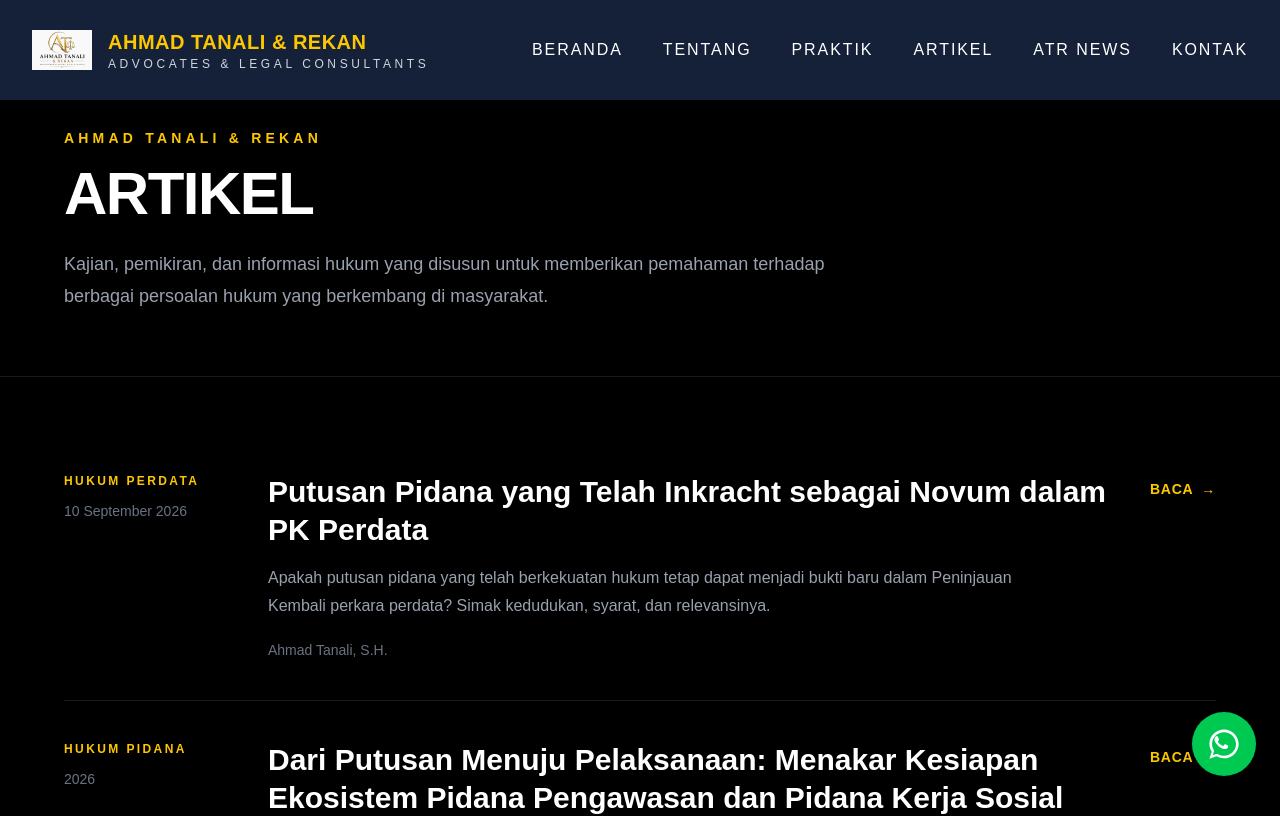
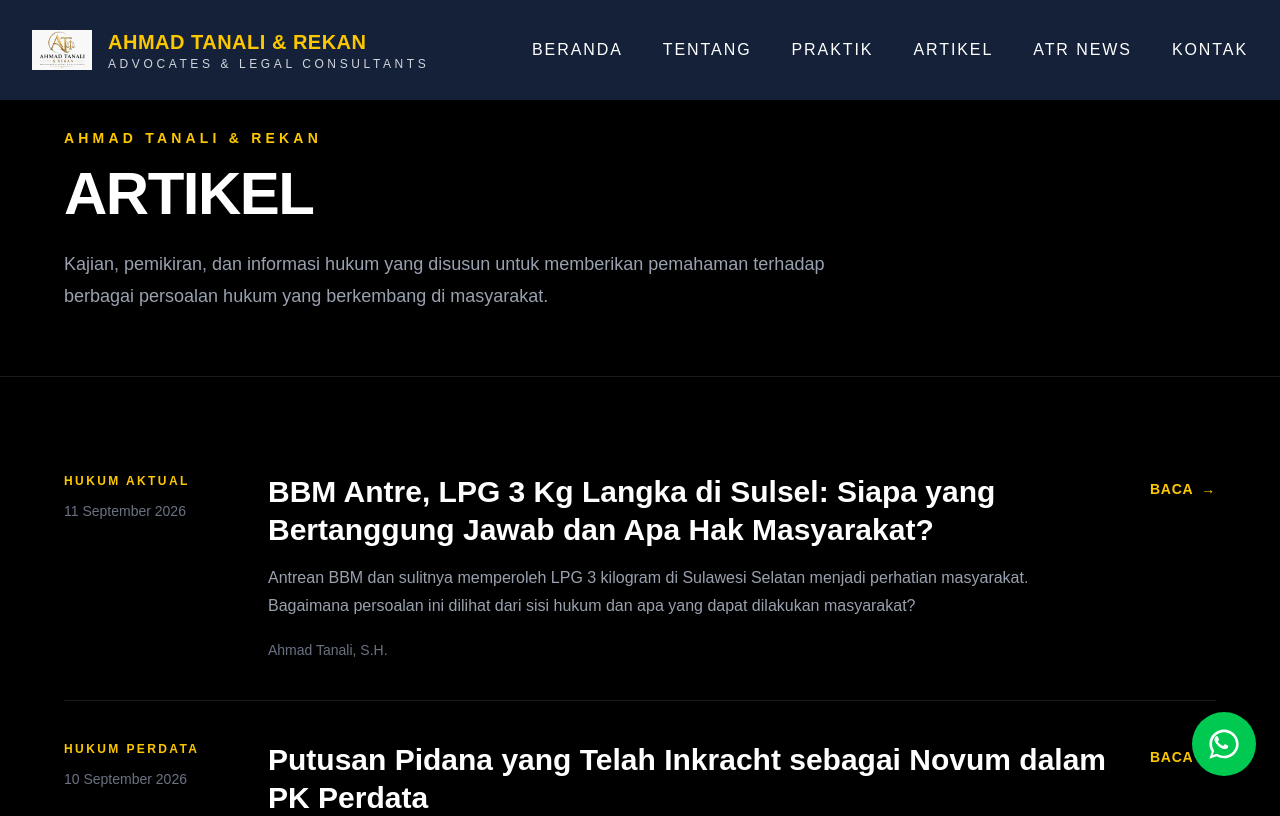
Before and after one commit to ahmadtanali/kantor-hukum, a Next.js app: page /artikel in a window 1280 px wide. Shown: the top 816 px of the page. Built offline with nearby package versions, Linux system fonts and the light colour scheme.

Commit message:
Tampilkan artikel BBM LPG Sulsel

```diff
--- a/app/artikel/page.tsx
+++ b/app/artikel/page.tsx
@@ -1,9 +1,7 @@
 import Link from "next/link";
 
 import Navbar from "../components/Navbar";
-
 import Footer from "../components/Footer";
-
 import FloatingWhatsApp from "../components/FloatingWhatsApp";
 
 export const metadata = {
@@ -13,6 +11,17 @@ export const metadata = {
 };
 
 const articles = [
+  {
+    category: "HUKUM AKTUAL",
+    title:
+      "BBM Antre, LPG 3 Kg Langka di Sulsel: Siapa yang Bertanggung Jawab dan Apa Hak Masyarakat?",
+    description:
+      "Antrean BBM dan sulitnya memperoleh LPG 3 kilogram di Sulawesi Selatan menjadi perhatian masyarakat. Bagaimana persoalan ini dilihat dari sisi hukum dan apa yang dapat dilakukan masyarakat?",
+    author: "Ahmad Tanali, S.H.",
+    date: "11 September 2026",
+    href: "/artikel/bbm-lpg-3kg-sulsel-hak-masyarakat",
+  },
+
   {
     category: "HUKUM PERDATA",
     title: "Putusan Pidana yang Telah Inkracht sebagai Novum dalam PK Perdata",
```
